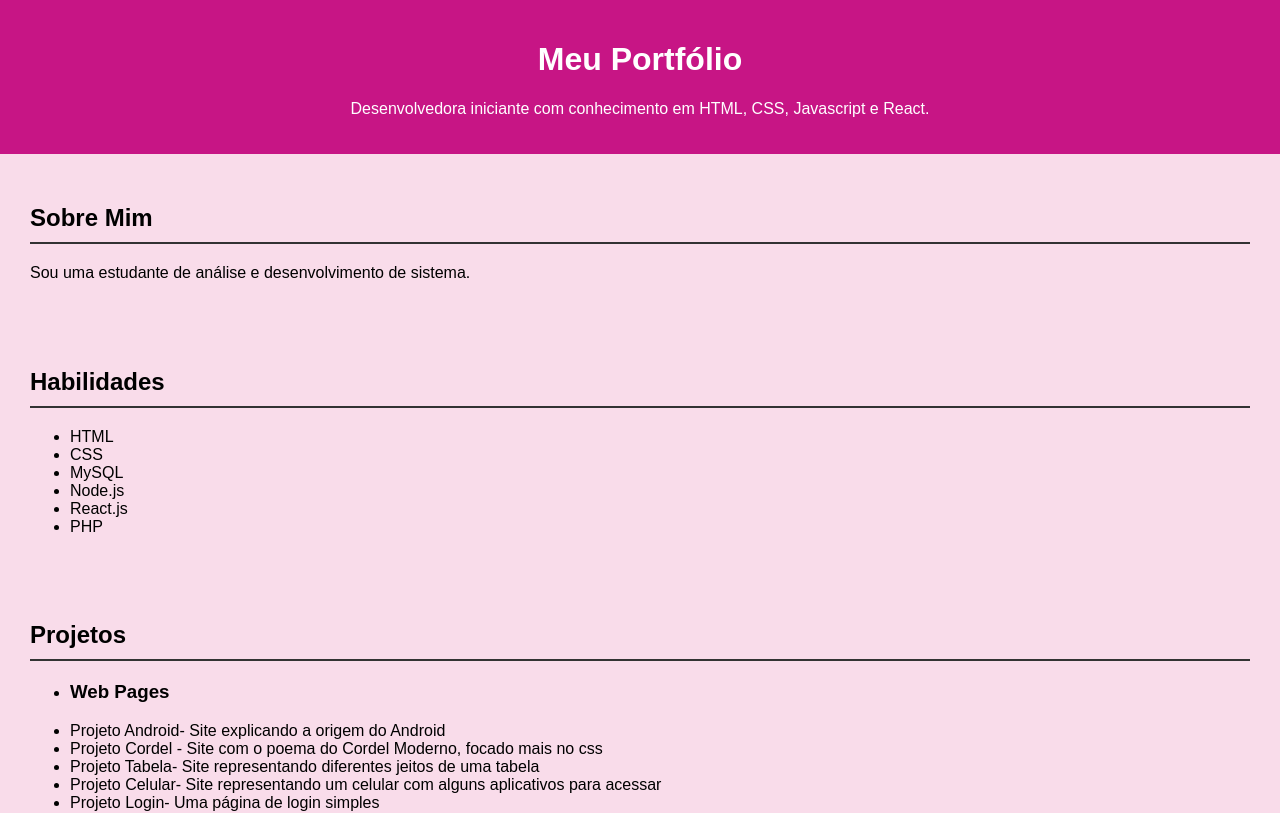
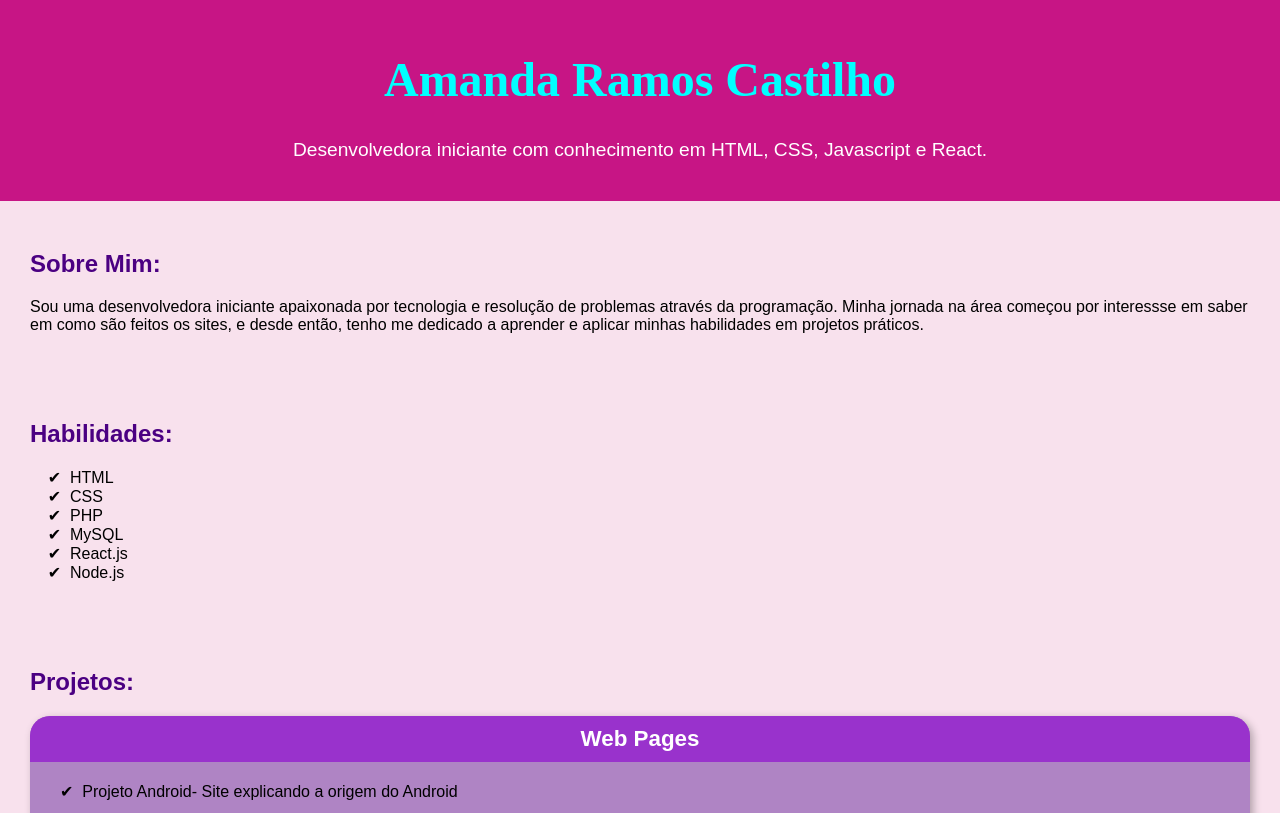
Before and after one commit to MandyCastilho/MandyCastilho, a React (Create React App) app: page / in a window 1280 px wide. Shown: the top 813 px of the page. Built offline with nearby package versions, Linux system fonts and the light colour scheme; a web font is replaced by a local one.

Commit message:
Configurações
Mudei algumas informações no Header, About e no Skills. E acrescentei informações no css, mexendo no footer, e na lista de projetos.

```diff
--- a/public/index.html
+++ b/public/index.html
@@ -26,6 +26,10 @@
     -->
     <link rel="preconnect" href="https://fonts.googleapis.com">
     <link rel="preconnect" href="https://fonts.gstatic.com" crossorigin>
+    <link href="https://fonts.googleapis.com/css2?family=Pacifico&family=Rye&family=VT323&display=swap" rel="stylesheet">
+
+    <link rel="preconnect" href="https://fonts.googleapis.com">
+    <link rel="preconnect" href="https://fonts.gstatic.com" crossorigin>
     <link href="https://fonts.googleapis.com/css2?family=Pacifico&family=Rye&display=swap" rel="stylesheet">
     <title>React App</title>
   </head>
--- a/src/App.css
+++ b/src/App.css
@@ -1,16 +1,86 @@
 /* App.css */
+
+@import url('https://fonts.googleapis.com/css2?family=Pacifico&family=Rye&display=swap');
+@import url('https://fonts.googleapis.com/css2?family=Pacifico&family=Rye&family=VT323&display=swap');
+
+:root{
+    --cor-rosa: #C71585;
+    --cor-rosa-c: #FF69B4;
+    --cor-roxo: #4B0082;
+    --cor-roxo-c: #9932CC;
+    --cor-destaque: #00FFFF;
+
+    --fonte-padrao: Arial, Verdana, Helvetica, sans-serif;
+    --fonte-destaque: "Rye", serif;
+    --fonte-segundaria: "VT323", monospace;
+}
+
 body {
     font-family: Arial, Helvetica, sans-serif;
     margin: 0;
     padding: 0;
-    background-color: #f9dcea;
+    background-color: #f5d2e4a7;
+}
+
+body::-webkit-scrollbar {
+    width: 20px;
+}
+
+body::-webkit-scrollbar-track {
+    background: var(--cor-rosa);
+}
+
+body::-webkit-scrollbar-thumb {
+    background-color: var(--cor-rosa-c);
+    border: 3px solid var(--cor-rosa-c);
+
 }
 
 header, footer {
+    background-color: var(--cor-rosa);
+    color: white;
     text-align: center;
     padding: 20px;
-    background-color: #C71585;
+
+}
+
+header, footer > p {
+    font-size: 1.2em;
+}
+
+header > h1 {
+    font-family: var(--fonte-destaque);
+    color: var(--cor-destaque);
+    font-size: 2.5em;
+}
+
+h2 {
+    color: var(--cor-roxo);
+
+}
+
+h3 {
+    background-color: var(--cor-roxo-c);
+    text-align: center;
+    font-size: 1.4em;
     color: white;
+    padding: 10px;
+    margin: -10px -10px 0px -10px;
+    border-radius: 20px 20px 0px 0px;
+}
+
+.projects > ul {
+    background-color: #af84c4;
+    padding: 10px;
+    border-radius: 20px;
+    box-shadow: 3px 3px 8px rgba(0, 0, 0, 0.291);
+    list-style-type: '\2714\00A0\00A0';
+    list-style-position: inside;
+}
+
+.projects > ul > li {
+    font-size: 12pt;
+    margin: 20px;
 }
 
 section {
@@ -18,10 +88,10 @@ section {
     margin: 10px;
 }
 
-h2 {
-    border-bottom: 2px solid #333;
-    padding-bottom: 10px;
+.skills > ul >li {
+    list-style-type: '\2714\00A0\00A0';
 }
+
 @media (max-width: 768px) {
     body {
         font-size: 0.9em;
--- a/src/components/About.js
+++ b/src/components/About.js
@@ -3,8 +3,8 @@ import React from 'react';
 function About() {
     return (
         <section className="about">
-            <h2>Sobre Mim</h2>
-            <p>Sou uma estudante de análise e desenvolvimento de sistema.</p>
+            <h2>Sobre Mim:</h2>
+            <p>Sou uma desenvolvedora iniciante apaixonada por tecnologia e resolução de problemas através da programação. Minha jornada na área começou por interessse em saber em como são feitos os sites, e desde então, tenho me dedicado a aprender e aplicar minhas habilidades em projetos práticos.</p>
         </section>
     );
 }
--- a/src/components/Contact.js
+++ b/src/components/Contact.js
@@ -3,7 +3,7 @@ import React from 'react';
 function Contact() {
     return (
         <section className="contact">
-            <h2>Contato</h2>
+            <h2>Contato:</h2>
             <p>Email: castilhoamandaramos@gmail.com</p>
         </section>
     );
--- a/src/components/Footer.js
+++ b/src/components/Footer.js
@@ -3,7 +3,7 @@ import React from 'react';
 function Footer() {
     return (
         <footer className="footer">
-            <p>© 2024 Meu Portfólio</p>
+            <p>© Amanda Ramos Castilho</p>
         </footer>
     );
 }
--- a/src/components/Header.js
+++ b/src/components/Header.js
@@ -3,7 +3,7 @@ import React from 'react';
 function Header() {
     return (
         <header className="header">
-            <h1>Meu Portfólio</h1>
+            <h1>Amanda Ramos Castilho</h1>
             <p>Desenvolvedora iniciante com conhecimento em HTML, CSS, Javascript e React.</p>
         </header>
     );
--- a/src/components/Projects.js
+++ b/src/components/Projects.js
@@ -3,9 +3,9 @@ import React from 'react';
 function Projects() {
     return (
         <section className="projects">
-            <h2>Projetos</h2>
+            <h2>Projetos:</h2>
             <ul>
-                <li><h3>Web Pages</h3></li>
+                <h3>Web Pages</h3>
                 <li>Projeto Android- Site explicando a origem do Android</li>
                 <li>Projeto Cordel - Site com o poema do Cordel Moderno, focado mais no css</li>
                 <li>Projeto Tabela- Site representando diferentes jeitos de uma tabela</li>
--- a/src/components/Skills.js
+++ b/src/components/Skills.js
@@ -3,14 +3,14 @@ import React from 'react';
 function Skills() {
     return (
         <section className="skills">
-            <h2>Habilidades</h2>
+            <h2>Habilidades:</h2>
             <ul>
                 <li>HTML</li>
                 <li>CSS</li>
+                <li>PHP</li>
                 <li>MySQL</li>
+                <li>React.js</li>
                 <li>Node.js</li>
-                <li>React.js</li>
-                <li>PHP</li>
             </ul>
         </section>
     );
```
